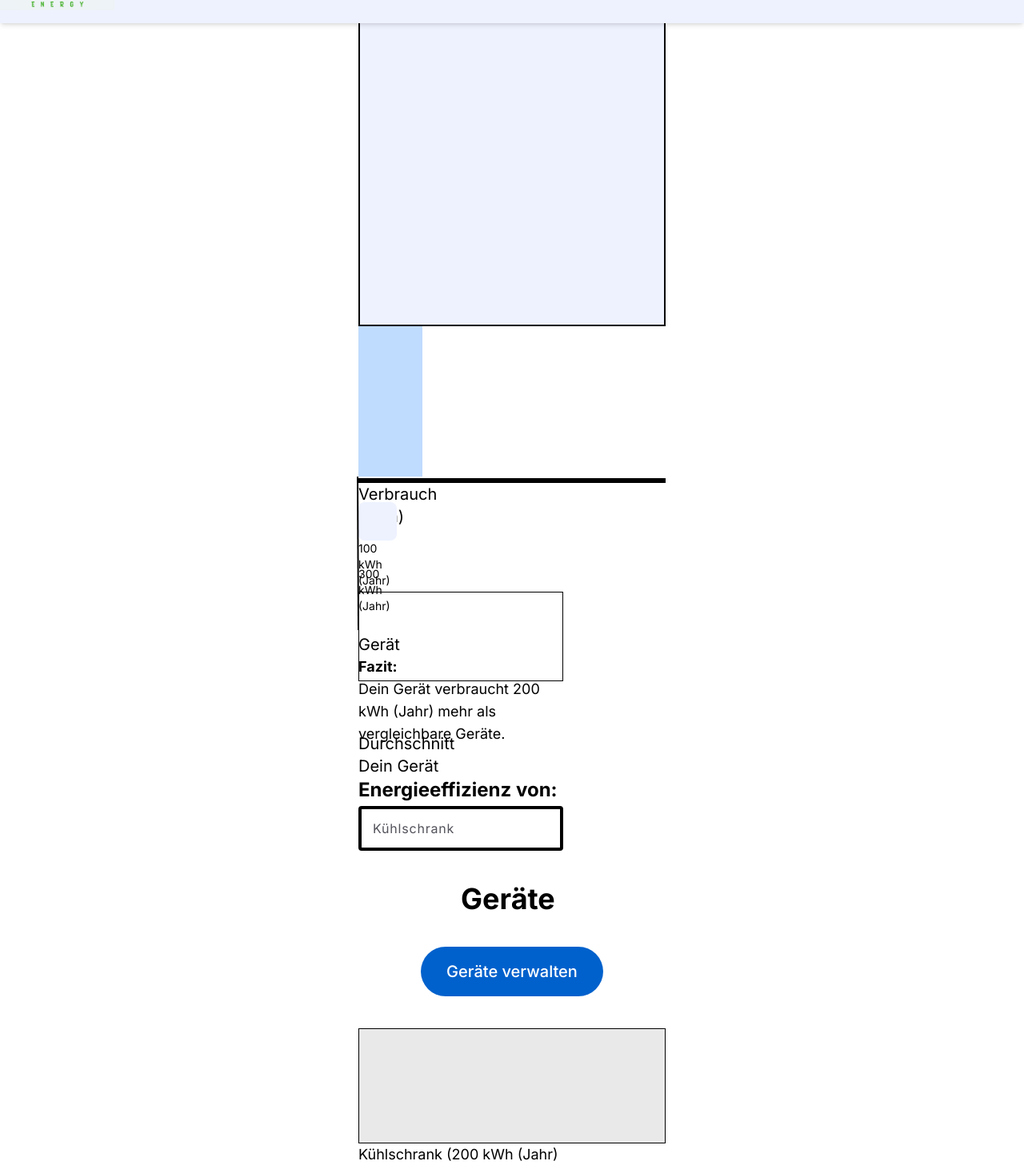
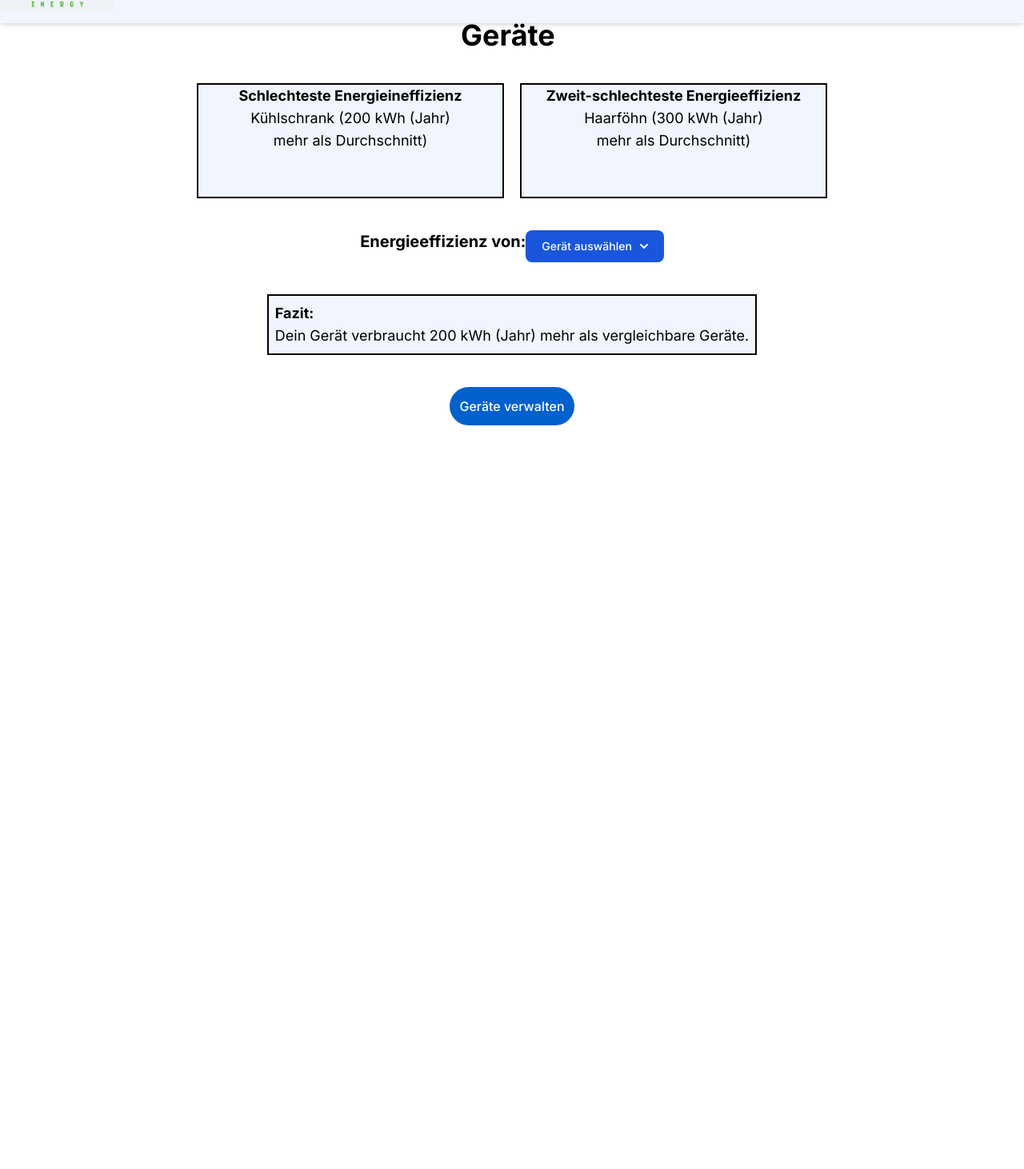
Before and after one commit to LaendleEnergy/SmartMeterUI, a Next.js app: page /pages/devices-overview in a window 1280 px wide. Shown: the part 104-1566 px from the top of the page at 80% size. After the commit the page ends 800 px from the top, so only its background shows below. Built offline with nearby package versions, Linux system fonts and the light colour scheme.

Commit message:
devices page

```diff
--- a/package.json
+++ b/package.json
@@ -9,6 +9,8 @@
     "lint": "next lint"
   },
   "dependencies": {
+    "@nextui-org/dropdown": "^2.1.15",
+    "flowbite": "^2.0.0",
     "next": "13.5.6",
     "performance-now": "^2.1.0",
     "react": "^18",
--- a/src/app/components/navigation/Button.tsx
+++ /dev/null
@@ -1,16 +0,0 @@
-"use client";
-
-import React, { FunctionComponent } from 'react';
-
-interface ButtonProps extends React.DetailedHTMLProps<React.ButtonHTMLAttributes<HTMLButtonElement>, HTMLButtonElement> {
-  text?: string;
-}
-
-const Button: FunctionComponent<ButtonProps> = ({ text, ...rest }) => {
-  return <button {...rest} className="ActiveButton w-42 px-8 py-4 bg-primary-600 rounded-full justify-center items-center flex"><span className="Text text-center text-white text-base font-medium   leading-normal">{text}</span></button>;
-};
-
-Button.displayName = "Button";
-export default Button;
-
-//  <Button onClick={login} text='Log In'/>
--- a/src/app/layout.tsx
+++ b/src/app/layout.tsx
@@ -15,8 +15,10 @@ export default function RootLayout({
 }) {
   return (
     <html lang="de">
+      <header><link href="https://cdnjs.cloudflare.com/ajax/libs/flowbite/2.0.0/flowbite.min.css" rel="stylesheet" /></header>
       <body className={inter.className}>
         {children}
+        <script src="https://cdnjs.cloudflare.com/ajax/libs/flowbite/2.0.0/flowbite.min.js"></script>
       </body>
     </html>
   );
--- a/src/app/pages/devices-overview/page.tsx
+++ b/src/app/pages/devices-overview/page.tsx
@@ -1,50 +1,42 @@
 import Navigation from "../../components/navigation/NavBar";
+import Link from "next/link";
 
 export default function DeviceOverview() {
     return (
         <div className="DevicesOverview">
             <header><Navigation /></header>
             <div className="Page flex-col flex justify-center items-center space-y-10 py-[10%]">
+                <div className="Devices w-32 h-10 text-4xl font-bold">Geräte</div>
+                <div className="DeviceOverview inline-flex space-x-5">
+                    <div className="w-96 h-36 border-2 bg-indigo-50 border-black border-solid text-center">
+                        <div className="text-lg font-bold ">Schlechteste Energieineffizienz</div>
+                        <div className="text-lg">Kühlschrank (200 kWh (Jahr) <br />mehr als Durchschnitt)</div>
+                    </div>
+                    <div className="w-96 h-36 border-2 bg-indigo-50 border-black border-solid text-center">
+                        <div className="text-lg font-bold">Zweit-schlechteste Energieeffizienz</div>
+                        <div className="text-lg">Haarföhn (300 kWh (Jahr) <br />mehr als Durchschnitt)</div>
+                    </div>
+                </div>
                 <div className="Trend">
-                    <div className="Rectangle9 w-96 h-96 left-0 top-0   bg-indigo-50 border-2 border-black"></div>
-                    <div className="Frame16 w-96 h-96 left-[17px] top-[37px]  ">
-                        <div className="Rectangle3 w-20 h-36 left-[81px] top-[124px]   bg-blue-200"></div>
-                        <div className="Rectangle4 w-20 h-11 left-[276px] top-[221px]   bg-blue-200"></div>
-                        <div className="Line15 w-48 h-px left-[10px] top-[74px]   origin-top-left rotate-[89.70deg] border border-black"></div>
-                        <div className="Line16 w-96 h-px left-[10px] top-[266px]   border border-black"></div>
-                        <div className="Line17 w-96 h-px left-[10px] top-[219px]   border-2 border-black"></div>
-                        <div className="VerbrauchKwh w-32 h-6 left-[11px] top-[38px]     text-xl    ">Verbrauch (kWh)</div>
-                        <div className="Icon p-3 left-[608px] top-[-8px]   bg-indigo-50 rounded-lg justify-start items-start inline-flex">
-                            <div className="IconsMediumChevron2 w-6 h-6 relative"></div>
-                        </div>
-                        <div className="KwhJahr w-14 h-8 left-[284px] top-[74px]     text-sm    ">100 kWh<br />(Jahr)</div>
-                        <div className="KwhJahr w-14 h-8 left-[89px] top-[74px]     text-sm    ">300 kWh<br />(Jahr)</div>
-                        <div className="Rectangle12 w-64 h-28 left-[455px] top-[150px]   bg-zinc-300 bg-opacity-0 border border-black"></div>
-                    </div>
-                    <div className="GerT w-24 h-7 left-[214px] top-[358px]     text-xl    ">Gerät</div>
-                    <div className="FazitDeinGerTVerbraucht200KwhJahrMehrAlsVergleichbareGerTe w-60 h-24 left-[483px] top-[195px]  "><span className="  text-lg font-bold  ">Fazit:<br /></span><span className="  text-lg    ">Dein Gerät verbraucht 200 kWh (Jahr) mehr als vergleichbare Geräte.</span></div>
-                    <div className="Durchschnitt w-32 h-7 left-[277px] top-[318px]     text-xl    ">Durchschnitt</div>
-                    <div className="DeinGerT w-36 h-7 left-[89px] top-[318px]     text-xl    ">Dein Gerät</div>
-                    <div className="EnergieeffizienzVon w-96 h-9 left-[21px] top-[37px]     text-2xl font-bold  ">Energieeffizienz von:</div>
-                    <div className="DevicesSelect w-64 h-14 left-[283px] top-[25px]   justify-start items-start inline-flex">
-                        <div className="DevicesSelect w-96 h-14 pl-3.5 pr-2.5 py-2.5 rounded border-4 border-black justify-start items-center gap-2.5 flex">
-                            <div className="DevicesSelect text-zinc-600 text-base     tracking-wider">Kühlschrank</div>
+                    <div className="EnergieeffizienzVon text-xl font-bold justify-center inline-flex space-x-2">Energieeffizienz von:
+                        <button id="dropdownDefaultButton" data-dropdown-toggle="devices-dropdown" className="text-white bg-blue-700 hover:bg-blue-800 font-medium rounded-lg text-sm px-5 py-2.5 text-center inline-flex items-center" type="button">Gerät auswählen
+                            <svg className="w-2.5 h-2.5 ml-2.5" aria-hidden="true" xmlns="http://www.w3.org/2000/svg" fill="none" viewBox="0 0 10 6"><path stroke="currentColor" stroke-linecap="round" stroke-linejoin="round" stroke-width="2" d="m1 1 4 4 4-4" /></svg>
+                        </button>
+                        <div id="devices-dropdown" className="z-10 hidden bg-white divide-y divide-gray-100 rounded-lg shadow w-44 dark:bg-gray-700">
+                            <ul className="py-2 text-sm text-gray-700 dark:text-gray-200" aria-labelledby="dropdownDefaultButton">
+                                <li>
+                                    <a href="#" className="block px-4 py-2 hover:bg-gray-100 dark:hover:bg-gray-600 dark:hover:text-white">Kühlschrank</a>
+                                </li>
+                                <li>
+                                    <a href="#" className="block px-4 py-2 hover:bg-gray-100 dark:hover:bg-gray-600 dark:hover:text-white">Haarföhn</a>
+                                </li>
+                            </ul>
                         </div>
                     </div>
                 </div>
-                <div className="Devices w-32 h-10 left-[733px] top-[131px]     text-4xl font-bold  ">Geräte</div>
-                <div className="PActiveButton w-42 px-8 py-4 bg-primary-600 rounded-full justify-center items-center flex">
-                    <div className="Default text-center text-white text-xl font-medium   leading-normal">Geräte verwalten</div>
-                </div>
-                <div className="DeviceOverview w-96 h-36 left-[428px] top-[209px]  ">
-                    <div className="Rectangle19 w-96 h-36 left-0 top-0   bg-gray-300 bg-opacity-40 border border-black"></div>
-                    <div className="KHlschrank200KwhJahrMehrAlsDurchschnitt left-[39px] top-[71px]     text-lg    ">Kühlschrank (200 kWh (Jahr) <br />mehr als Durchschnitt)</div>
-                    <div className="SchlechtesteEnergieineffizienz left-[39px] top-[27px]     text-lg font-bold  ">Schlechteste Energieineffizienz</div>
-                </div>
-                <div className="DeviceOverview w-96 h-36 left-[807px] top-[209px]  ">
-                    <div className="Rectangle19 w-96 h-36 left-0 top-0   bg-gray-300 bg-opacity-40 border border-black"></div>
-                    <div className="HaarfHn300KwhJahrMehrAlsDurchschnitt left-[39px] top-[71px]     text-lg    ">Haarföhn (300 kWh (Jahr) <br />mehr als Durchschnitt)</div>
-                    <div className="ZweitSchlechtesteEnergieeffizienz left-[18px] top-[27px]     text-lg font-bold  ">Zweit-schlechteste Energieeffizienz</div>
+                <div className="Fazit border-2 bg-indigo-50 border-black border-solid p-2"><span className="text-lg font-bold">Fazit:<br /></span><span className="text-lg">Dein Gerät verbraucht 200 kWh (Jahr) mehr als vergleichbare Geräte.</span></div>
+                <div className="ConfirmButton inline-block bg-primary-600 rounded-full p-3 transition duration-150 ease-in-out hover:bg-primary-700 hover:shadow">
+                    <Link href="./devices" className="Default text-center text-white text-base font-medium leading-normal"><span className="Text text-center text-white text-base font-medium leading-normal">Geräte verwalten</span></Link>
                 </div>
             </div>
         </div>
--- a/tailwind.config.ts
+++ b/tailwind.config.ts
@@ -6,6 +6,7 @@ const config: Config = {
     './src/pages/**/*.{js,ts,jsx,tsx,mdx}',
     './src/components/**/*.{js,ts,jsx,tsx,mdx}',
     './src/app/**/*.{js,ts,jsx,tsx,mdx}',
+    "./node_modules/flowbite/**/*.js",
   ],
   theme: {
     extend: {
@@ -51,7 +52,9 @@ const config: Config = {
   variants: {
     extend: {},
   },
-  plugins: [],
+  plugins: [
+    require('flowbite/plugin')
+  ]
 }
 
 export default config
```
Also changed, not shown: .eslintrc.json, 2 other files (tests, documents, lock files or other folders).
